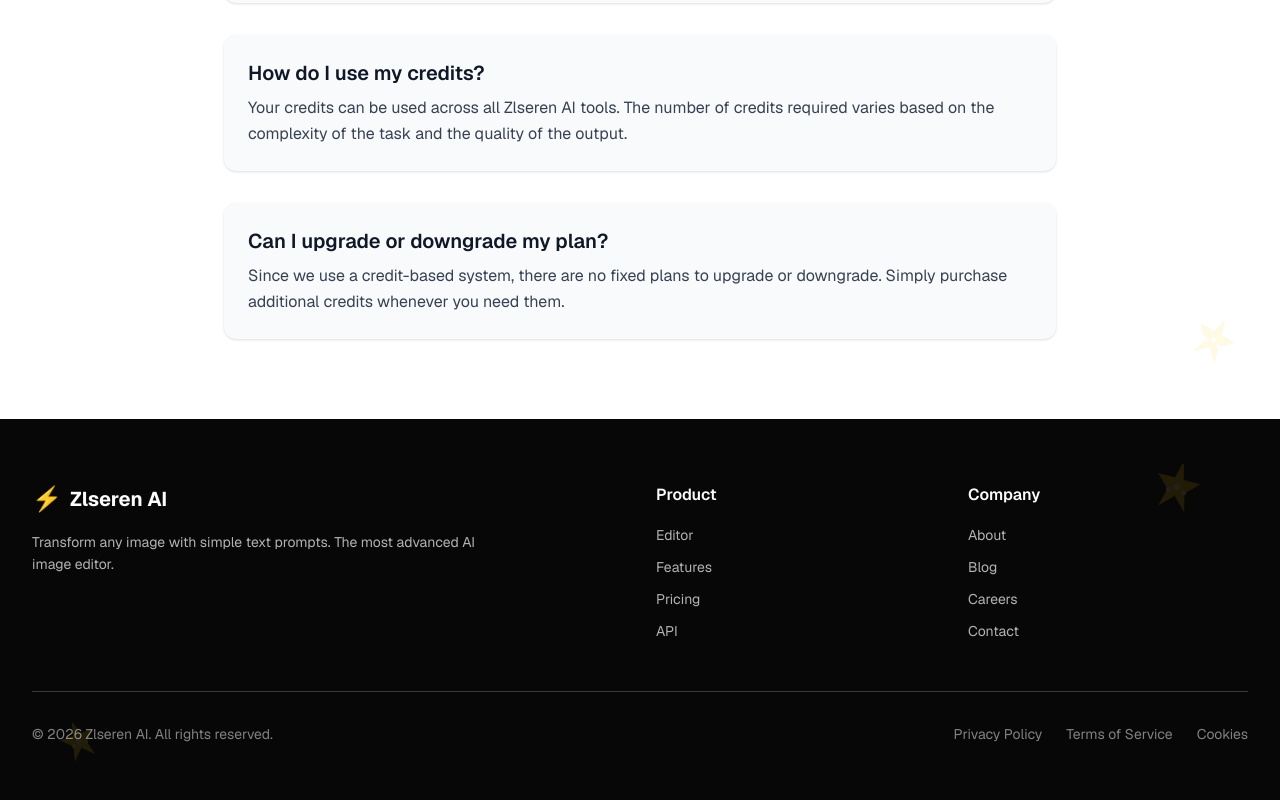
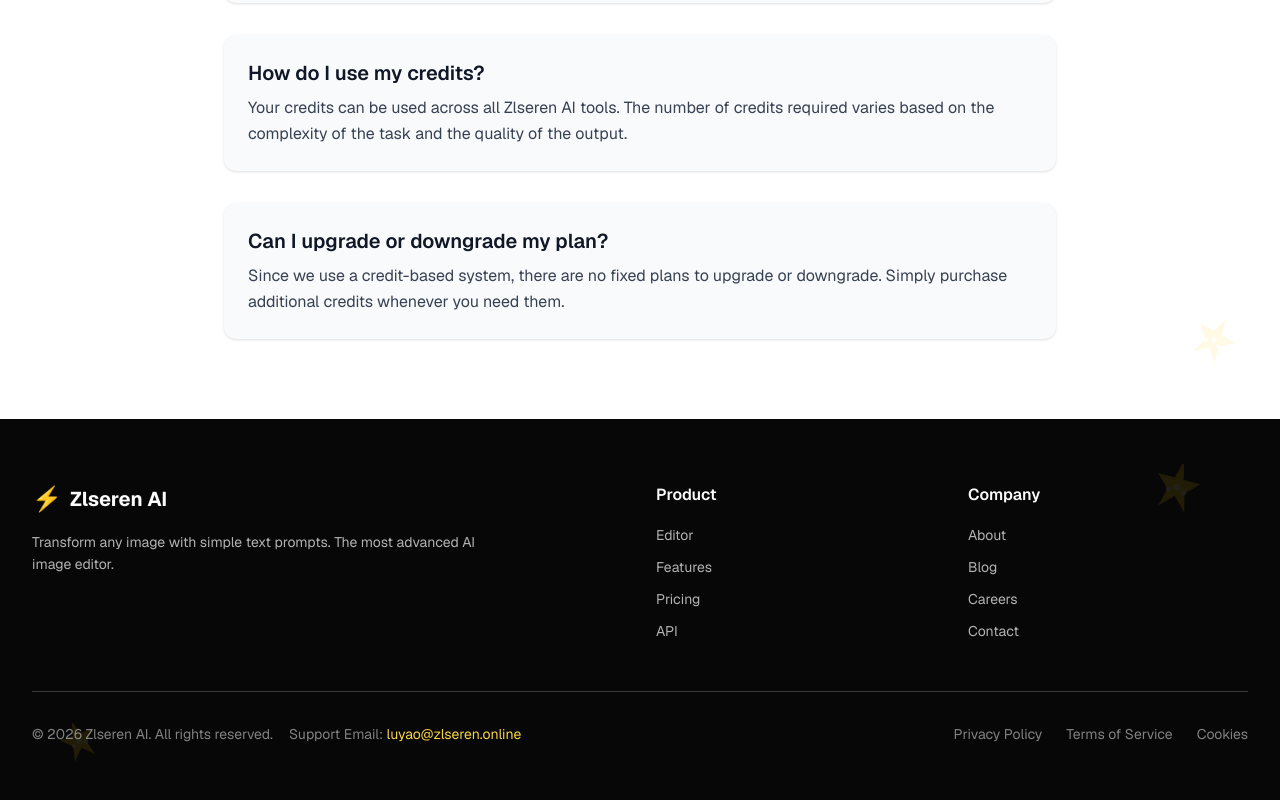
Before and after one commit to luyao442096-glitch/luyao442096-9272-image-editor-clone, a Next.js app: page / in a window 1280 px wide. Shown: the part 6900-7700 px from the top of the page. Built offline with nearby package versions, Linux system fonts and the light colour scheme; no server answers.

Commit message:
Add support email to footer

```diff
--- a/components/footer.tsx
+++ b/components/footer.tsx
@@ -80,7 +80,10 @@ export function Footer() {
 
         {/* Bottom */}
         <div className="pt-8 border-t border-background/20 flex flex-col sm:flex-row items-center justify-between gap-4">
-          <p className="text-background/50 text-sm">© 2026 Zlseren AI. {t.allRights}</p>
+          <div className="flex flex-col sm:flex-row items-center gap-4">
+            <p className="text-background/50 text-sm">© 2026 Zlseren AI. {t.allRights}</p>
+            <p className="text-background/50 text-sm">Support Email: <a href="mailto:luyao@zlseren.online" className="text-banana hover:underline">luyao@zlseren.online</a></p>
+          </div>
           <div className="flex items-center gap-6">
             <Link href="/privacy" className="text-background/50 hover:text-banana transition-colors text-sm">
               Privacy Policy
```
